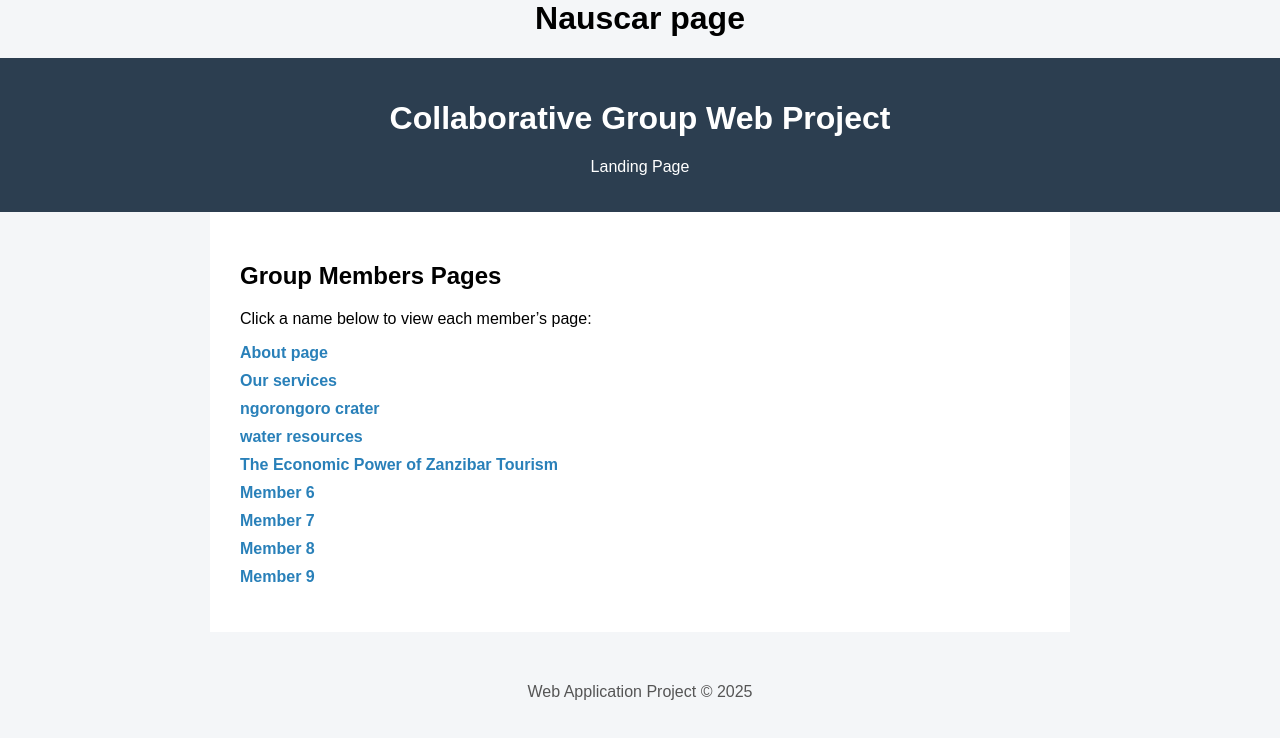
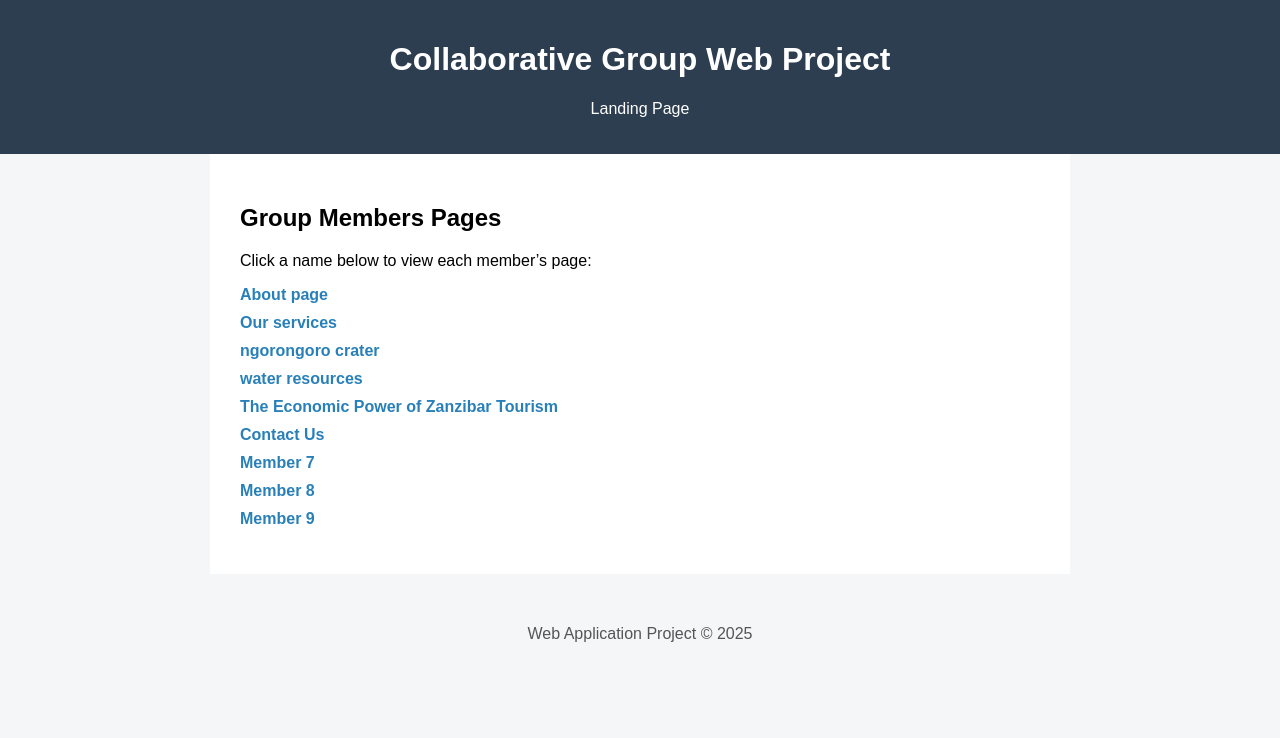
Before and after one commit to Nacad4011/group-work-web-project, a plain HTML site: page index.html in a window 1280 px wide. Drawn offline with Linux system fonts and the light colour scheme.

Commit message:
updated commit

```diff
--- a/index.html
+++ b/index.html
@@ -1,4 +1,3 @@
-<center><h1>Nauscar page</h1></center>
 <!DOCTYPE html>
 <html lang="en">
 <head>
@@ -63,7 +62,7 @@
         <li><a href="ngoro_ngoro_carater.html">ngorongoro crater</a></li>
         <li><a href="abdullatif-water.html">water resources</a></li>
         <li><a href="mundhir.html">The Economic Power of Zanzibar Tourism</a></li>
-        <li><a href="member6.html">Member 6</a></li>
+        <li><a href="contact.html">Contact Us</a></li>
         <li><a href="member7.html">Member 7</a></li>
         <li><a href="member8.html">Member 8</a></li>
         <li><a href="member9.html">Member 9</a></li>
```
Also changed, not shown: Contact.html (+0 -1 lines), abdullatif-water.html (+0 -1 lines), issah.html (+0 -1 lines), mundhir.html (+0 -1 lines), mussa.html (+0 -1 lines).
